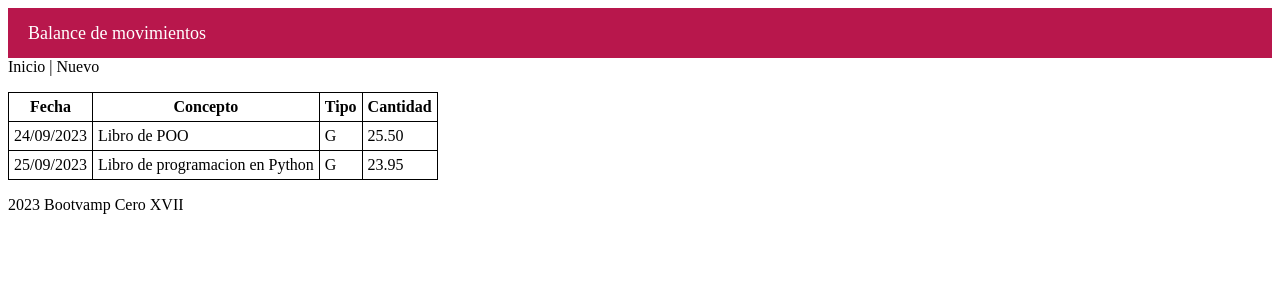
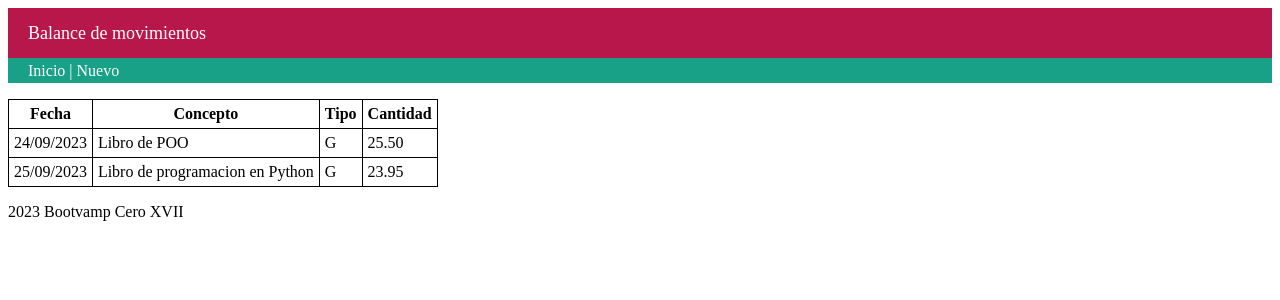
Before and after one commit to RamiroCovian/hello-flask, a Flask app: page / in a window 1280 px wide. Shown: the top 300 px of the page. Run offline with Flask 3, Linux system fonts and the light colour scheme.

Commit message:
feat: estilos de la barra de navegacion

```diff
--- a/balance/static/css/styles.css
+++ b/balance/static/css/styles.css
@@ -6,3 +6,11 @@ header {
     line-height: 50px;
     font-size: large;
 }
+
+.navbar {
+    background-color: #19a187;
+    color: #ffffff;
+    height: 25px;
+    line-height: 25px;
+    padding-left: 20px;
+}
--- a/balance/templates/inicio.html
+++ b/balance/templates/inicio.html
@@ -22,7 +22,7 @@
 </head>
 <body>
     <header>Balance de movimientos</header>
-    <nav>Inicio | Nuevo</nav>
+    <nav class="navbar">Inicio | Nuevo</nav>
     <table class="lista">
         <tr>
             <th>Fecha</th>
```
